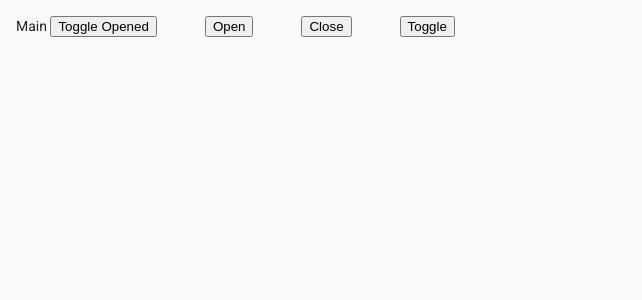
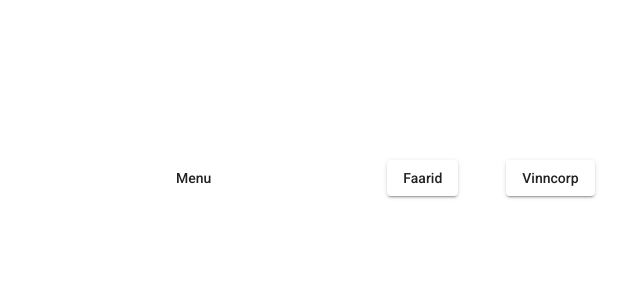
Before and after one commit to FaaridMuhammadEmad/Material-Demo, an Angular app: page / in a window 1280 px wide. Shown: the top 300 px of the page, without its empty margins (0-642 px from the left). Built offline with nearby package versions, Linux system fonts and the light colour scheme.

Commit message:
Mat Menu

```diff
--- a/src/app/app.component.css
+++ b/src/app/app.component.css
@@ -20,3 +20,6 @@ mat-sidenav{
     background-color: blueviolet;
     width: 200px;
 }
+.center{
+    margin:10rem
+}
--- a/src/app/app.component.html
+++ b/src/app/app.component.html
@@ -94,7 +94,7 @@
 </mat-toolbar> -->
 
 <!-- Mat Sidenav -->
-<mat-sidenav-container>
+<!-- <mat-sidenav-container>
   <mat-sidenav #sidenav mode="side" (opened)="log('opened')" (closed)="log('closed')" [(opened)]="opened">Sidenav</mat-sidenav>
   <mat-sidenav-content>Main
     <button (click)="opened=!opened">Toggle Opened</button>
@@ -104,5 +104,29 @@
 
   </mat-sidenav-content>
 
+</mat-sidenav-container> -->
 
-</mat-sidenav-container>
+
+<!-- Mat Menu -->
+<mat-menu  #appMenu="matMenu" xPosition="after" yPosition="above">
+  <button mat-menu-item [matMenuTriggerFor]="subMenu">Frontend </button>
+  <button mat-menu-item>Backend </button>
+</mat-menu>
+
+<button class="center" mat-flat-button [matMenuTriggerFor]="appMenu">Menu</button>
+
+<mat-menu #subMenu="matMenu">
+  <button mat-menu-item>React </button>
+  <button mat-menu-item>Angular </button>
+  <button mat-menu-item>Android </button>
+</mat-menu>
+
+<mat-menu #lazyMenu="matMenu">
+  <ng-template matMenuContent let-name="name">
+    <button mat-menu-item>Settings </button>
+  <button mat-menu-item>Logout {{name}}</button>
+  </ng-template>
+</mat-menu>
+
+<button mat-raised-button [matMenuTriggerData]="{name:'Faarid'}" [matMenuTriggerFor]="lazyMenu">Faarid</button>
+<button mat-raised-button [matMenuTriggerData]="{name:'Vinncorp'}" [matMenuTriggerFor]="lazyMenu">Vinncorp </button>
--- a/src/app/material/material.module.ts
+++ b/src/app/material/material.module.ts
@@ -6,6 +6,7 @@ import {MatBadgeModule} from '@angular/material/badge';
 import {MatProgressSpinnerModule} from '@angular/material/progress-spinner';
 import {MatToolbarModule} from '@angular/material/toolbar';
 import {MatSidenavModule} from '@angular/material/sidenav';
+import {MatMenuModule} from '@angular/material/menu';
 
 const MaterialComponents = [
   MatButtonModule,
@@ -14,7 +15,8 @@ const MaterialComponents = [
   MatProgressSpinnerModule,
   MatIconModule,
   MatSidenavModule,
-  MatToolbarModule
+  MatToolbarModule,
+  MatMenuModule
 ];
 
 @NgModule({
```
